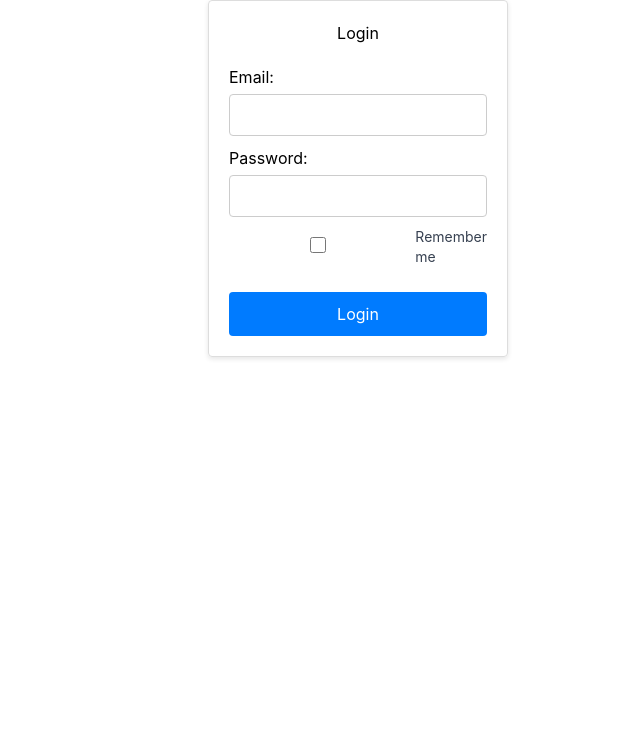
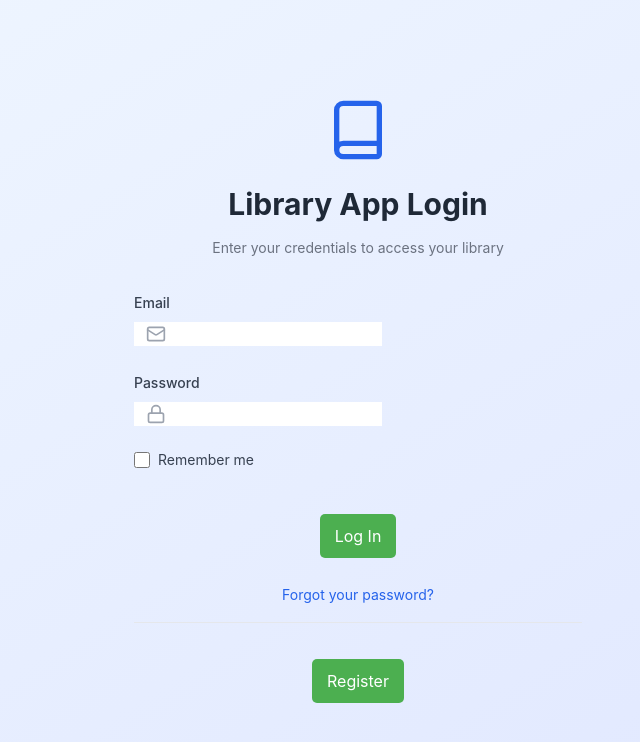
Before and after one commit to AriamRuiz/TrendsAndTech, a React (Create React App) app: page / in a window 1280 px wide. Shown: the top 742 px of the page, without its empty margins (282-922 px from the left). Built offline with nearby package versions, Linux system fonts and the light colour scheme.

Commit message:
loginPage

```diff
--- a/src/App.js
+++ b/src/App.js
@@ -3,7 +3,6 @@ import Read from "./components/read/Read";
 import Create from "./components/create/create";
 import Update from "./components/update/Update";
 import LoginPage from "./components/LoginPage";
-import Login from "./components/Login";
 import ForgotPassword from "./components/ForgotPassword";
 import LibraryPage from "./components/LibraryPage"; // Add this import
 import Register from "./components/register/Register"; // Add this import
@@ -18,10 +17,10 @@ function App() {
             <Route path="/create" element={<Create />} />
             <Route path="/read" element={<Read />} />
             <Route path="/update" element={<Update />} />
-            <Route path="/login" element={<Login />} />
+            <Route path="/loginPage" element={<LoginPage />} />
             <Route path="/register" element={<Register />} />
             <Route path="/forgot-password" element={<ForgotPassword />} />
-            <Route path="/" element={<Login />} />
+            <Route path="/" element={<LoginPage />} />
             <Route path="/library" element={<LibraryPage />} />
           </Routes>
         </Router>
--- a/src/components/Login.js
+++ /dev/null
@@ -1,75 +0,0 @@
-import React, { useState } from "react";
-import axios from "axios";
-import "../css/Login.css";
-
-const Login = () => {
-  // Definir los estados para email, password y error
-  const [email, setEmail] = useState("");
-  const [password, setPassword] = useState("");
-  const [rememberMe, setRememberMe] = useState(false);
-  const [error, setError] = useState("");
-  const [isLoading, setIsLoading] = useState(false);
-
-  const handleLogin = (event) => {
-    event.preventDefault(); // Evitar el comportamiento predeterminado del formulario
-
-    // Enviar la solicitud POST al backend con axios
-    axios
-      .post("http://localhost/api/Login", { email, password })
-      .then((response) => {
-        console.log("Login successful", response.data);
-        // Manejar el éxito del inicio de sesión, por ejemplo, redirigir a otra página o guardar el token
-        // window.location.href = '/dashboard'; // Redirigir al dashboard
-      })
-      .catch((error) => {
-        console.error("Login error", error);
-        setError("Invalid email or password");
-      });
-  };
-
-  return (
-    <div className="login-container">
-      <h2>Login</h2>
-      <form onSubmit={handleLogin}>
-        <div>
-          <label>Email:</label>
-          <input
-            type="email"
-            value={email}
-            onChange={(e) => setEmail(e.target.value)}
-            required
-          />
-        </div>
-        <div>
-          <label>Password:</label>
-          <input
-            type="password"
-            value={password}
-            onChange={(e) => setPassword(e.target.value)}
-            required
-          />
-        </div>
-        <div className="flex items-center">
-          <input
-            id="remember-me"
-            type="checkbox"
-            checked={rememberMe}
-            onChange={(e) => setRememberMe(e.target.checked)}
-            className="h-4 w-4 text-blue-600 focus:ring-blue-500 border-gray-300 rounded"
-          />
-          <label
-            htmlFor="remember-me"
-            className="ml-2 block text-sm text-gray-700"
-          >
-            Remember me
-          </label>
-        </div>
-        {error && <p style={{ color: "red" }}>{error}</p>}{" "}
-        {/* Mostrar error si existe */}
-        <button type="submit">Login</button>
-      </form>
-    </div>
-  );
-};
-
-export default Login;
--- a/src/components/LoginPage.js
+++ b/src/components/LoginPage.js
@@ -2,11 +2,11 @@ import React, { useState } from "react";
 import Card from "../components/ui/Card";
 import Input from "../components/ui/Input";
 import Button from "../components/ui/Button";
-import { Book } from "lucide-react";
+import { Book, Mail, Lock } from "lucide-react";
 import { useNavigate } from "react-router-dom";
 import { motion } from "framer-motion";
-import { Mail, Lock } from "lucide-react";
 import { Link } from "react-router-dom";
+import axios from "axios";
 
 const LoginPage = () => {
   const [email, setEmail] = useState("");
@@ -14,6 +14,8 @@ const LoginPage = () => {
   const [rememberMe, setRememberMe] = useState(false);
   const [error, setError] = useState("");
   const [isLoading, setIsLoading] = useState(false);
+
+  const navigate = useNavigate();
 
   const handleRegisterClick = () => {
     navigate("/register"); // go to register page.
@@ -25,24 +27,19 @@ const LoginPage = () => {
     setIsLoading(true);
 
     try {
-      // Simulate API call
-      await new Promise((resolve) => setTimeout(resolve, 1000));
-
-      if (email === "admin@gmail.com" && password === "password") {
-        // Successful login
-        console.log("Login successful");
-        navigate("/library"); // Redirect to LibraryPage
-      } else {
-        setError("Invalid username or password");
-      }
-    } catch (err) {
-      setError("An unexpected error occurred. Please try again.");
+      const response = await axios.post("http://localhost/api/LoginPage", {
+        email,
+        password,
+      });
+      console.log("Login successful", response.data);
+      window.location.href = "/library"; // Redirigir al dashboard
+    } catch (error) {
+      console.error("Login error:", error);
+      setError("Invalid email or password. Please try again.");
     } finally {
       setIsLoading(false);
     }
   };
-
-  const navigate = useNavigate();
 
   return (
     <div className="min-h-screen bg-gray-100 flex items-center justify-center p-4 bg-gradient-to-br from-blue-50 to-indigo-100">
@@ -168,4 +165,5 @@ const LoginPage = () => {
     </div>
   );
 };
+
 export default LoginPage;
--- a/src/css/Login.css
+++ /dev/null
@@ -1,45 +0,0 @@
-.login-container {
-  width: 300px;
-  margin: 0 auto;
-  padding: 20px;
-  border: 1px solid #ddd;
-  border-radius: 4px;
-  box-shadow: 0 2px 5px rgba(0, 0, 0, 0.1);
-}
-
-.login-container h2 {
-  text-align: center;
-  margin-bottom: 20px;
-}
-
-.login-container label {
-  display: block;
-  margin-bottom: 5px;
-}
-
-.login-container input {
-  width: 100%;
-  padding: 8px;
-  margin-bottom: 10px;
-  border: 1px solid #ccc;
-  border-radius: 4px;
-}
-
-.login-container button {
-  width: 100%;
-  padding: 10px;
-  background-color: #007bff;
-  color: white;
-  border: none;
-  border-radius: 4px;
-  cursor: pointer;
-}
-
-.login-container button:hover {
-  background-color: #0056b3;
-}
-
-.login-container p {
-  color: red;
-  text-align: center;
-}
```
